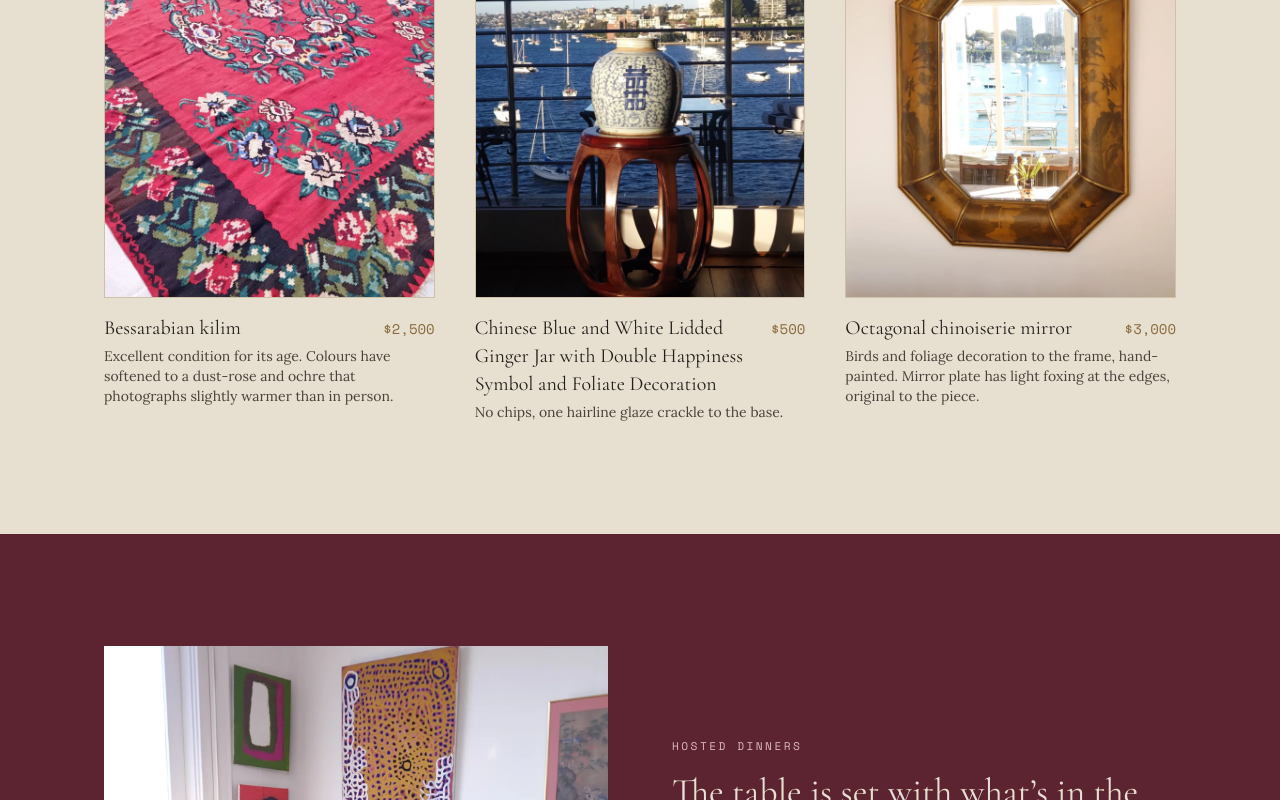
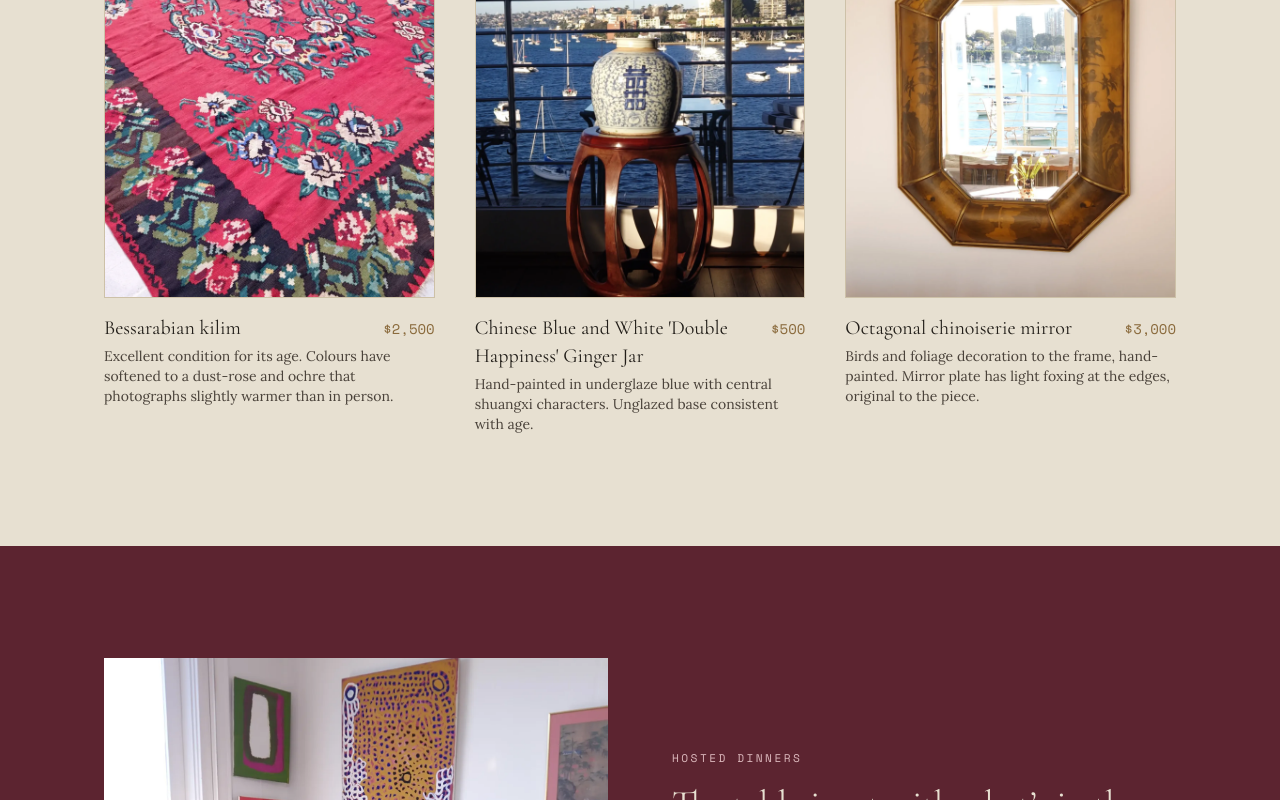
Before and after one commit to miacollis35-rgb/musetta-site, a Next.js app: page / in a window 1280 px wide. Shown: the part 2000-2800 px from the top of the page. Built offline with nearby package versions, Linux system fonts and the light colour scheme.

Commit message:
Correct ginger jar era, dimensions, and description

```diff
--- a/src/data/pieces.ts
+++ b/src/data/pieces.ts
@@ -39,9 +39,9 @@ export const pieces: Piece[] = [
   },
   {
     slug: "chinese-blue-white-ginger-jar",
-    title: "Chinese Blue and White Lidded Ginger Jar with Double Happiness Symbol and Foliate Decoration",
-    era: "19th century, Kangxi-style",
-    material: "Porcelain, fitted lid",
+    title: "Chinese Blue and White 'Double Happiness' Ginger Jar",
+    era: "Qing Dynasty, 19th century",
+    material: "26cm high, porcelain, fitted lid",
     price: "$500",
     category: "Ceramics",
     sold: false,
@@ -53,7 +53,7 @@ export const pieces: Piece[] = [
       "/collection/ginger-jar-5.webp",
       "/collection/ginger-jar-6.webp",
     ],
-    note: "No chips, one hairline glaze crackle to the base.",
+    note: "Hand-painted in underglaze blue with central shuangxi characters. Unglazed base consistent with age.",
   },
   {
     slug: "octagonal-chinoiserie-mirror",
```
